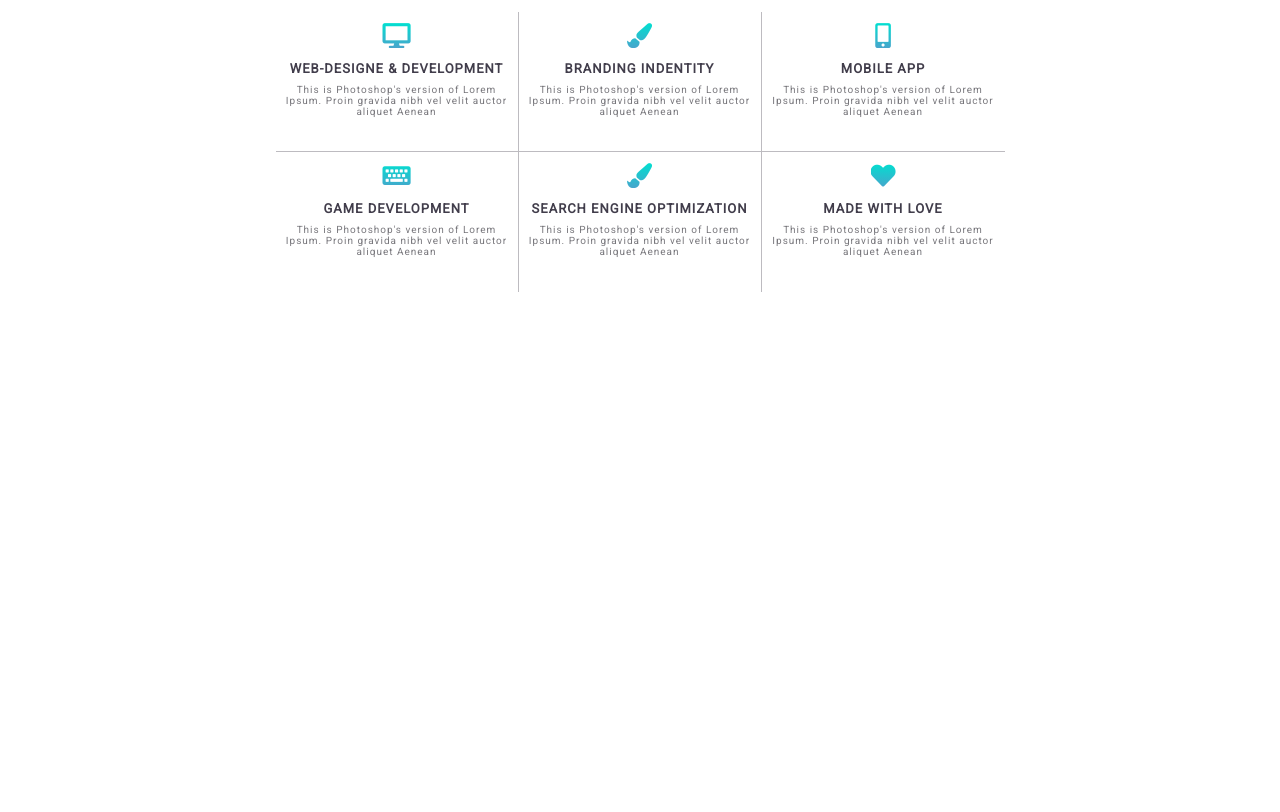
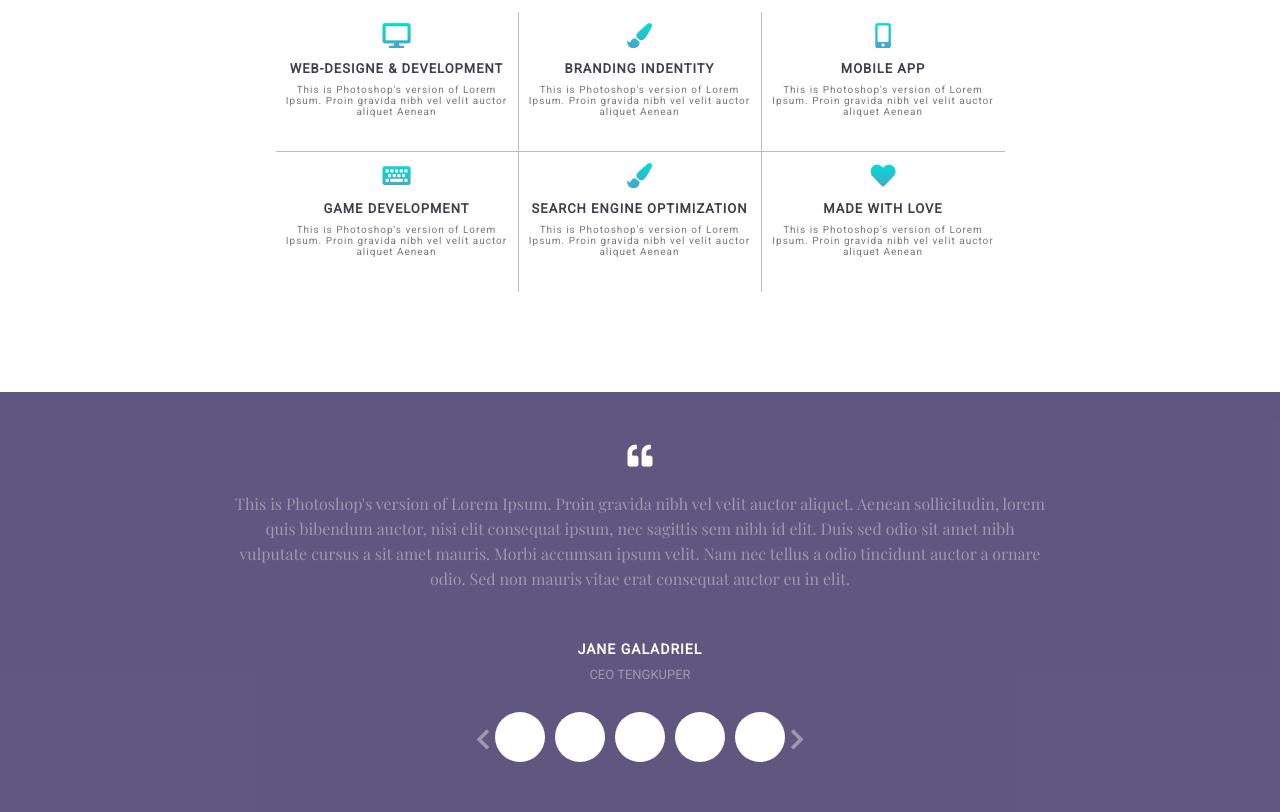
Before and after one commit to jovanavivifyideas/TajamProject, a website: page index.html in a window 1280 px wide. Shown: the part 1867-2679 px from the top of the page. Before the commit the page ends 2259 px from the top, so only its background shows below. Drawn offline with nearby package versions, Linux system fonts and the light colour scheme; a web font is replaced by a local one.

Commit message:
Testimonial

```diff
--- a/index.html
+++ b/index.html
@@ -229,7 +229,35 @@
           This is Photoshop's version  of Lorem Ipsum. Proin gravida nibh vel velit auctor aliquet Aenean
         </p>
       </div>
-
+    </div>
+  </div>
+</section>
+<section class="testimonial-conteiner">
+  <div class="testimonial">
+    <div class="testimonial__comment">
+      <span class="testimonial__comment--icon">
+      <i class="fas fa-quote-left"></i>
+      </span>
+      <p class="testimonial__comment--paragraf">
+      This is Photoshop's version  of Lorem Ipsum. Proin gravida nibh vel velit auctor aliquet. Aenean sollicitudin, lorem quis bibendum auctor, nisi elit consequat ipsum, nec sagittis sem nibh id elit. Duis sed odio sit amet nibh vulputate cursus a sit amet mauris. Morbi accumsan ipsum velit. Nam nec tellus a odio tincidunt auctor a ornare odio. Sed non  mauris vitae erat consequat auctor eu in elit.
+      </p>
+    </div>
+    <div class="testimonial__person">
+       <p class="testimonial__person--name">JANE GALADRIEL</p>
+        <p class="testimonial__person--job">Ceo Tengkuper</p>
+    </div>
+    <div class="testimonial__slider">
+      <span class="testimonial__slider--icon">
+          <i class="fas fa-chevron-left"></i>
+      </span>
+      <div class="testimonial__slider--img"></div>
+      <div class="testimonial__slider--img"></div>
+      <div class="testimonial__slider--img"></div>
+      <div class="testimonial__slider--img"></div>
+      <div class="testimonial__slider--img"></div>
+      <span class="testimonial__slider--icon">
+          <i class="fas fa-chevron-right"></i>
+      </span>
     </div>
   </div>
 </section>
--- a/sass/components/_expertise.scss
+++ b/sass/components/_expertise.scss
@@ -97,8 +97,10 @@
 
 }
 
-.fas {
-    background: -webkit-linear-gradient( $color-one, $color-two);
+
+.fa-keyboard, .fa-paint-brush, .fa-mobile-alt,
+.fa-desktop, .fa-heart {
+    background: -webkit-linear-gradient( $transparent-green, $transparent-blue);
     -webkit-background-clip: text;
     -webkit-text-fill-color: transparent;
 }
--- /dev/null
+++ b/sass/components/_testimonial.scss
@@ -0,0 +1,69 @@
+
+.testimonial-conteiner{
+  background-color: $bg-purple;
+}
+
+.testimonial{
+    max-width: 90rem;
+    margin: 0 auto;
+    padding: 5rem 3.5rem;
+}
+
+.testimonial__comment  {
+  margin-bottom: 5rem;
+}
+
+.testimonial__comment--icon{
+    font-size: 2.5rem;
+    color:$color-white;
+}
+
+.testimonial__comment--paragraf{
+  font-size: 1.6rem;
+  line-height: 2.5rem;
+  font-weight: 400;
+  font-family: $heading-font;
+  color: $paragraf-color;
+  margin: 2rem 1rem;
+}
+
+.testimonial__person--name{
+  color: $color-white;
+  letter-spacing: 1px;
+  font-weight: 900;
+  font-family: $primary-font;
+  font-size: 1.4rem;
+  margin-bottom: 1rem;
+}
+.testimonial__person--job{
+  font-family: $primary-font;
+  font-size: 1.3rem;
+  text-transform: uppercase;
+  color: $paragraf-color;
+  margin-bottom: 3rem;
+}
+
+.testimonial__slider{
+  display: flex;
+  justify-content: center;
+}
+
+.testimonial__slider--icon {
+  margin-top: 1.5rem;
+  font-size: 2.3rem;
+  color: $paragraf-color;
+}
+.testimonial__slider--img{
+  width: 5rem;
+  height: 5rem;
+  border-radius: 50%;
+  background-color: white;
+  margin: 0 0.5rem;
+  transition: all 1s;
+
+  &:hover{
+    width: 7rem;
+    height: 7rem;
+
+  }
+}
--- a/sass/style.scss
+++ b/sass/style.scss
@@ -10,4 +10,5 @@
 @import "components/our-story";
 @import "components/team";
 @import "components/expertise";
+@import "components/testimonial";
 @import "layout/footer";
--- a/sass/utils/_variables.scss
+++ b/sass/utils/_variables.scss
@@ -7,6 +7,8 @@ $color-green: #00dfcf;
 $color-white-darker: #f4f4f6;
 $color-line: #00e0d0;
 $bg-purple: rgba($color-purple, 0.8);
+$transparent-green:#01dfd0;
+$transparent-blue:#47a5cc;
 $font-purple: #413d4b;
 $font-gray-dark: #78777c;
 $font-gray-light: #bdbbc0;
@@ -17,7 +19,3 @@ $paragraf-color: #9f96b2;
 $primary-font: 'Roboto';
 $secondary-font: 'Hammersmith One';
 $heading-font: "Playfair Display";
-
-
-$color-one:#01dfd0;
-$color-two:#47a5cc;
```
Also changed, not shown: css/style.css.
